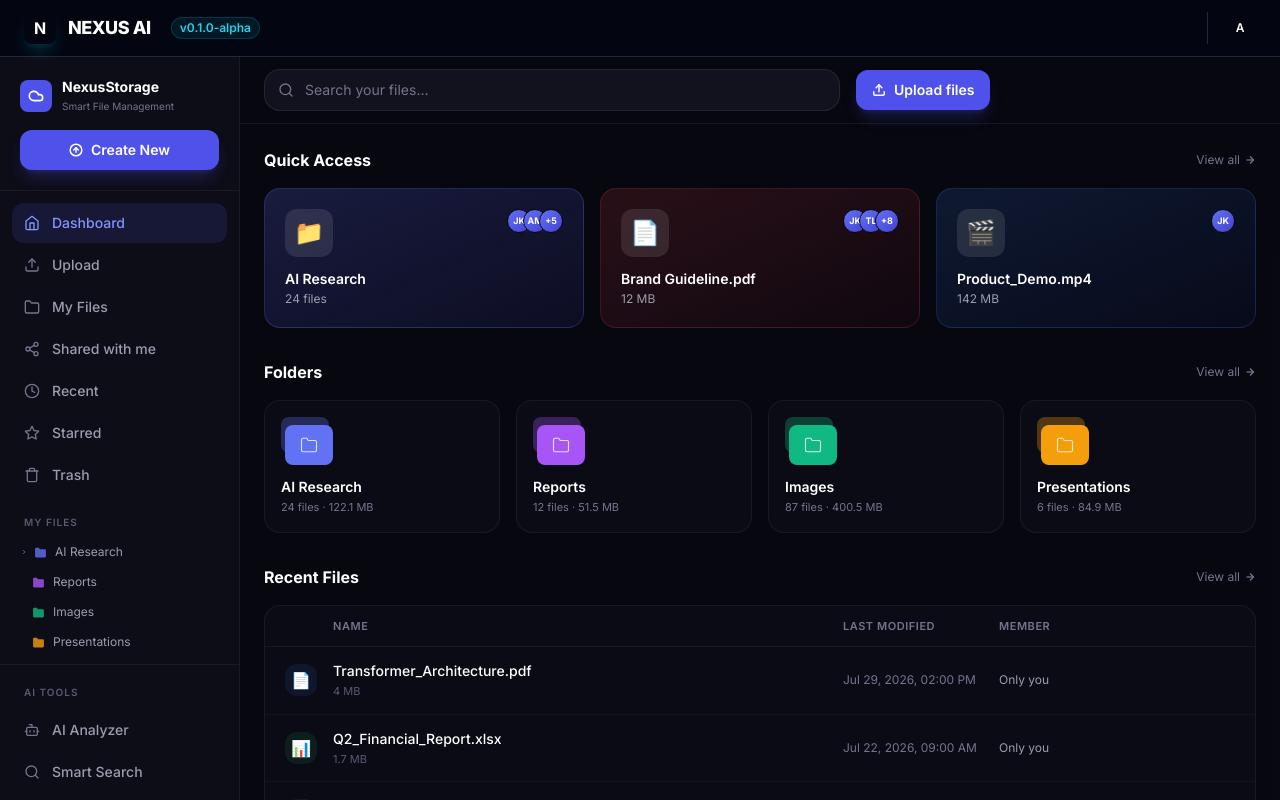
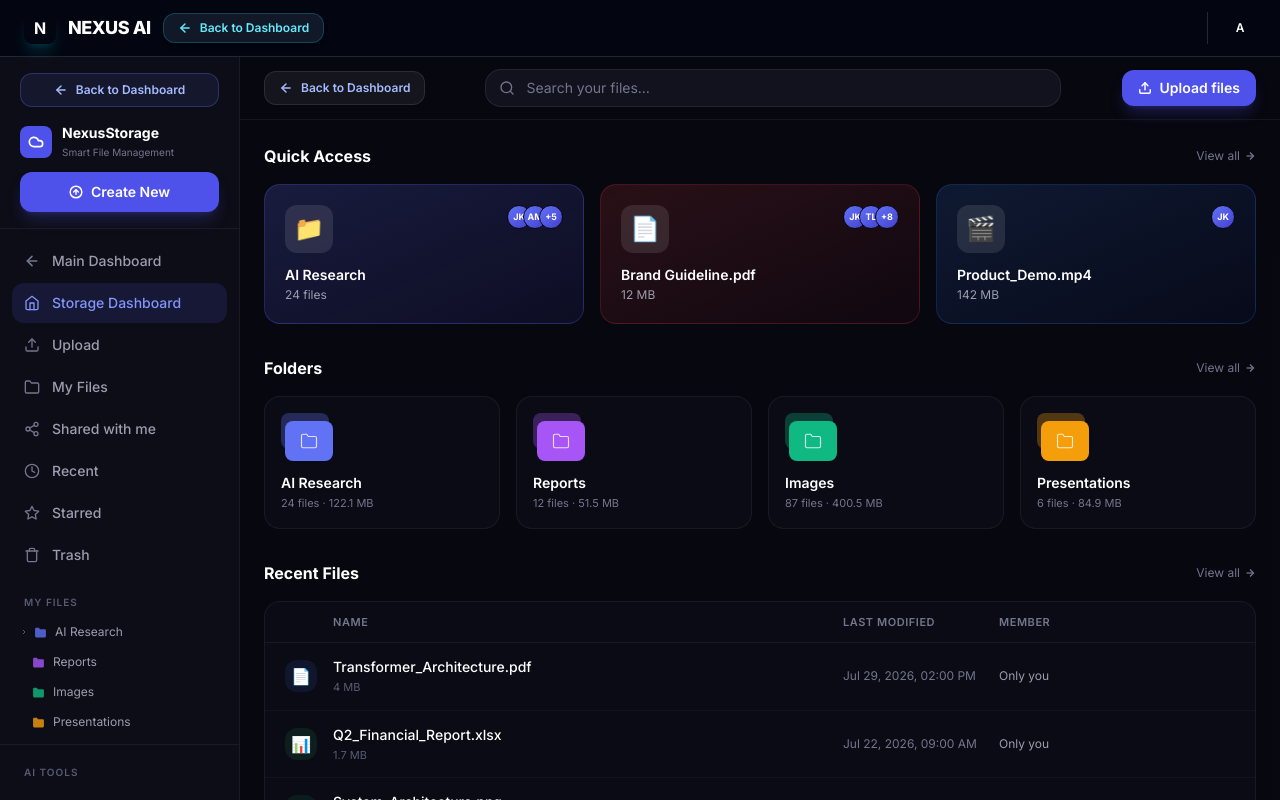
Before and after one commit to Jaswant-Karun/nexus-ai, a Next.js app in the folder apps/web/: page /storage in a window 1280 px wide. Shown: the top 800 px of the page. Built offline with nearby package versions, Linux system fonts and the light colour scheme.

Commit message:
Set Back Option and Fixed Errors

```diff
--- a/apps/web/app/storage/page.tsx
+++ b/apps/web/app/storage/page.tsx
@@ -12,17 +12,28 @@ import { cn } from "@/lib/utils";
 function TopBar() {
   const [query, setQuery] = useState("");
   return (
-    <div className="sticky top-0 z-20 flex items-center gap-4 border-b border-white/[0.06] bg-dark-950/95 backdrop-blur-sm px-6 py-3">
+    <div className="sticky top-0 z-20 flex items-center justify-between gap-4 border-b border-white/[0.06] bg-dark-950/95 backdrop-blur-sm px-6 py-3">
+      <Link
+        href="/dashboard"
+        className="flex items-center gap-2 rounded-xl bg-white/[0.06] hover:bg-white/[0.12] border border-white/10 px-3.5 py-2 text-xs font-semibold text-brand-300 hover:text-white transition-all shadow-sm group shrink-0"
+      >
+        <svg width={14} height={14} viewBox="0 0 24 24" fill="none" stroke="currentColor" strokeWidth={2.5} strokeLinecap="round" strokeLinejoin="round" className="transition-transform group-hover:-translate-x-0.5">
+          <path d="M19 12H5"/><path d="M12 19l-7-7 7-7"/>
+        </svg>
+        <span>Back to Dashboard</span>
+      </Link>
+
       <div className="relative flex-1 max-w-xl">
         <svg className="absolute left-3.5 top-1/2 -translate-y-1/2 text-dark-400" width={16} height={16} viewBox="0 0 24 24" fill="none" stroke="currentColor" strokeWidth={2} strokeLinecap="round" strokeLinejoin="round">
           <circle cx="11" cy="11" r="8"/><path d="m21 21-4.3-4.3"/>
         </svg>
         <input value={query} onChange={(e) => setQuery(e.target.value)}
           placeholder="Search your files…"
-          className="w-full rounded-2xl border border-white/[0.08] bg-dark-800/60 py-2.5 pl-10 pr-4 text-sm text-white placeholder:text-dark-400 focus:border-brand-500/60 focus:outline-none focus:ring-1 focus:ring-brand-500/20 transition" />
+          className="w-full rounded-2xl border border-white/[0.08] bg-dark-800/60 py-2 pl-10 pr-4 text-sm text-white placeholder:text-dark-400 focus:border-brand-500/60 focus:outline-none focus:ring-1 focus:ring-brand-500/20 transition" />
       </div>
+
       <Link href="/storage/upload"
-        className="flex items-center gap-2 rounded-xl bg-brand-600 hover:bg-brand-500 px-4 py-2.5 text-sm font-semibold text-white shadow-lg shadow-brand-600/25 transition-all">
+        className="flex items-center gap-2 rounded-xl bg-brand-600 hover:bg-brand-500 px-4 py-2 text-sm font-semibold text-white shadow-lg shadow-brand-600/25 transition-all shrink-0">
         <svg width={14} height={14} viewBox="0 0 24 24" fill="none" stroke="currentColor" strokeWidth={2.5} strokeLinecap="round" strokeLinejoin="round">
           <path d="M21 15v4a2 2 0 0 1-2 2H5a2 2 0 0 1-2-2v-4"/><polyline points="17 8 12 3 7 8"/><line x1="12" y1="3" x2="12" y2="15"/>
         </svg>
--- a/apps/web/components/layout/AppNavbar.tsx
+++ b/apps/web/components/layout/AppNavbar.tsx
@@ -15,9 +15,17 @@ function getInitials(name: string) {
 
 interface AppNavbarProps {
   brandName?: string;
+  showBackButton?: boolean;
+  backHref?: string;
+  backLabel?: string;
 }
 
-export function AppNavbar({ brandName = "NEXUS AI" }: AppNavbarProps) {
+export function AppNavbar({
+  brandName = "NEXUS AI",
+  showBackButton = false,
+  backHref = "/dashboard",
+  backLabel = "Back to Dashboard",
+}: AppNavbarProps) {
   const { user, loading, logout } = useAuth();
   const [menuOpen, setMenuOpen]   = useState(false);
   const menuRef = useRef<HTMLDivElement>(null);
@@ -26,7 +34,8 @@ export function AppNavbar({ brandName = "NEXUS AI" }: AppNavbarProps) {
 
   return (
     <header className="sticky top-0 z-40 flex h-14 items-center justify-between border-b border-white/[0.06] bg-dark-950/90 backdrop-blur-xl px-5">
-      {/* Brand */}
+      {/* Brand & Back Button */}
+      <div className="flex items-center gap-3">
         <Link href="/dashboard" className="flex items-center gap-2 group">
           <div className="flex h-7 w-7 items-center justify-center rounded-lg bg-brand-600 shadow-lg shadow-brand-600/40 transition-shadow group-hover:shadow-brand-500/60">
             <ZapIcon size={13} className="text-white" />
@@ -38,6 +47,19 @@ export function AppNavbar({ brandName = "NEXUS AI" }: AppNavbarProps) {
             )}
           </span>
         </Link>
+
+        {showBackButton && (
+          <Link
+            href={backHref}
+            className="flex items-center gap-1.5 rounded-xl border border-white/10 bg-white/5 hover:bg-white/10 px-3 py-1 text-xs font-semibold text-brand-300 hover:text-white transition-colors"
+          >
+            <svg width={13} height={13} viewBox="0 0 24 24" fill="none" stroke="currentColor" strokeWidth={2.5} strokeLinecap="round" strokeLinejoin="round">
+              <path d="M19 12H5"/><path d="M12 19l-7-7 7-7"/>
+            </svg>
+            <span>{backLabel}</span>
+          </Link>
+        )}
+      </div>
 
       {/* Right side */}
       <div className="flex items-center gap-2">
--- a/apps/web/components/navbar/AppNavbar.tsx
+++ b/apps/web/components/navbar/AppNavbar.tsx
@@ -12,6 +12,9 @@ interface AppNavbarProps {
   userAvatar?: string;
   notificationCount?: number;
   onSearch?: (query: string) => void;
+  showBackButton?: boolean;
+  backHref?: string;
+  backLabel?: string;
   className?: string;
 }
 
@@ -28,6 +31,9 @@ export function AppNavbar({
   userName = "Admin User",
   userEmail = "admin@nexus.ai",
   notificationCount = 0,
+  showBackButton = false,
+  backHref = "/dashboard",
+  backLabel = "Back to Dashboard",
   className,
 }: AppNavbarProps) {
   const [searchValue, setSearchValue] = useState("");
@@ -41,7 +47,8 @@ export function AppNavbar({
         className
       )}
     >
-      {/* Brand */}
+      {/* Brand & Back Button */}
+      <div className="flex items-center gap-3">
         <Link href="/dashboard" className="flex items-center gap-2 group">
           <div className="flex h-8 w-8 items-center justify-center rounded-lg bg-brand-600 shadow-lg shadow-brand-600/40 transition-shadow group-hover:shadow-brand-500/60">
             <ZapIcon size={15} className="text-white" />
@@ -51,6 +58,19 @@ export function AppNavbar({
             <span className="text-brand-400"> AI</span>
           </span>
         </Link>
+
+        {showBackButton && (
+          <Link
+            href={backHref}
+            className="flex items-center gap-1.5 rounded-xl border border-brand-500/30 bg-brand-500/10 hover:bg-brand-500/20 px-3 py-1.5 text-xs font-semibold text-brand-300 hover:text-white transition-colors"
+          >
+            <svg width={14} height={14} viewBox="0 0 24 24" fill="none" stroke="currentColor" strokeWidth={2.5} strokeLinecap="round" strokeLinejoin="round">
+              <path d="M19 12H5"/><path d="M12 19l-7-7 7-7"/>
+            </svg>
+            <span>{backLabel}</span>
+          </Link>
+        )}
+      </div>
 
       {/* Search */}
       <div className="relative hidden max-w-sm flex-1 mx-8 md:flex items-center">
--- a/apps/web/components/storage/StorageSidebar.tsx
+++ b/apps/web/components/storage/StorageSidebar.tsx
@@ -29,8 +29,17 @@ function BotIcon()     { return <svg width={16} height={16} viewBox="0 0 24 24"
 function SearchIcon()  { return <svg width={16} height={16} viewBox="0 0 24 24" fill="none" stroke="currentColor" strokeWidth={2} strokeLinecap="round" strokeLinejoin="round"><circle cx="11" cy="11" r="8"/><path d="m21 21-4.3-4.3"/></svg>; }
 function SettingsIcon(){ return <svg width={16} height={16} viewBox="0 0 24 24" fill="none" stroke="currentColor" strokeWidth={2} strokeLinecap="round" strokeLinejoin="round"><circle cx="12" cy="12" r="3"/><path d="M19.4 15a1.65 1.65 0 0 0 .33 1.82l.06.06a2 2 0 0 1-2.83 2.83l-.06-.06a1.65 1.65 0 0 0-1.82-.33 1.65 1.65 0 0 0-1 1.51V21a2 2 0 0 1-4 0v-.09A1.65 1.65 0 0 0 9 19.4a1.65 1.65 0 0 0-1.82.33l-.06.06a2 2 0 0 1-2.83-2.83l.06-.06A1.65 1.65 0 0 0 4.68 15a1.65 1.65 0 0 0-1.51-1H3a2 2 0 0 1 0-4h.09A1.65 1.65 0 0 0 4.6 9a1.65 1.65 0 0 0-.33-1.82l-.06-.06a2 2 0 0 1 2.83-2.83l.06.06A1.65 1.65 0 0 0 9 4.68a1.65 1.65 0 0 0 1-1.51V3a2 2 0 0 1 4 0v.09a1.65 1.65 0 0 0 1 1.51 1.65 1.65 0 0 0 1.82-.33l.06-.06a2 2 0 0 1 2.83 2.83l-.06.06A1.65 1.65 0 0 0 19.4 9a1.65 1.65 0 0 0 1.51 1H21a2 2 0 0 1 0 4h-.09a1.65 1.65 0 0 0-1.51 1z"/></svg>; }
 
+function BackArrowIcon() {
+  return (
+    <svg width={16} height={16} viewBox="0 0 24 24" fill="none" stroke="currentColor" strokeWidth={2.5} strokeLinecap="round" strokeLinejoin="round">
+      <path d="M19 12H5"/><path d="M12 19l-7-7 7-7"/>
+    </svg>
+  );
+}
+
 const TOP_NAV: SidebarSection[] = [
-  { id: "overview",  label: "Dashboard",       href: "/storage",          icon: <HomeIcon /> },
+  { id: "main-dashboard", label: "Main Dashboard",  href: "/dashboard",        icon: <BackArrowIcon /> },
+  { id: "overview",  label: "Storage Dashboard",href: "/storage",          icon: <HomeIcon /> },
   { id: "upload",    label: "Upload",           href: "/storage/upload",   icon: <UploadIcon /> },
   { id: "files",     label: "My Files",         href: "/storage/files",    icon: <FolderIcon /> },
   { id: "shared",    label: "Shared with me",   href: "/storage/shared",   icon: <ShareIcon /> },
@@ -104,9 +113,18 @@ export function StorageSidebar({ className }: { className?: string }) {
       "flex flex-col w-60 shrink-0 h-full border-r border-white/[0.06] bg-dark-900/80 backdrop-blur-sm overflow-y-auto",
       className
     )}>
-      {/* Logo */}
-      <div className="px-5 py-5 border-b border-white/[0.06]">
-        <div className="flex items-center gap-2.5">
+      {/* Back to Dashboard & Logo */}
+      <div className="px-5 py-4 border-b border-white/[0.06] space-y-3">
+        <Link
+          href="/dashboard"
+          className="flex items-center justify-center gap-2 rounded-xl bg-brand-500/10 hover:bg-brand-500/20 border border-brand-500/30 px-3 py-2 text-xs font-semibold text-brand-300 hover:text-white transition-all shadow-sm group"
+        >
+          <svg width={14} height={14} viewBox="0 0 24 24" fill="none" stroke="currentColor" strokeWidth={2.5} strokeLinecap="round" strokeLinejoin="round" className="transition-transform group-hover:-translate-x-0.5">
+            <path d="M19 12H5"/><path d="M12 19l-7-7 7-7"/>
+          </svg>
+          <span>Back to Dashboard</span>
+        </Link>
+        <div className="flex items-center gap-2.5 pt-1">
           <div className="h-8 w-8 rounded-lg bg-brand-600 flex items-center justify-center">
             <svg width={16} height={16} viewBox="0 0 24 24" fill="none" stroke="white" strokeWidth={2.5} strokeLinecap="round" strokeLinejoin="round">
               <path d="M17.5 19H9a7 7 0 1 1 6.71-9h1.79a4.5 4.5 0 1 1 0 9Z"/>
@@ -118,7 +136,7 @@ export function StorageSidebar({ className }: { className?: string }) {
           </div>
         </div>
         <Link href="/storage/upload"
-          className="mt-4 flex items-center justify-center gap-2 w-full rounded-xl bg-brand-600 hover:bg-brand-500 py-2.5 text-sm font-semibold text-white transition-colors shadow-lg shadow-brand-600/25">
+          className="flex items-center justify-center gap-2 w-full rounded-xl bg-brand-600 hover:bg-brand-500 py-2.5 text-sm font-semibold text-white transition-colors shadow-lg shadow-brand-600/25">
           <svg width={14} height={14} viewBox="0 0 24 24" fill="none" stroke="currentColor" strokeWidth={2.5} strokeLinecap="round" strokeLinejoin="round">
             <circle cx="12" cy="12" r="10"/><path d="M12 8v8"/><path d="m8 12 4-4 4 4"/>
           </svg>
--- a/packages/ui/navbar/NavBar.tsx
+++ b/packages/ui/navbar/NavBar.tsx
@@ -5,23 +5,70 @@ export interface NavBarProps {
   userAvatar?: string;
   userName?: string;
   actions?: any;
+  showBackButton?: boolean;
+  backHref?: string;
+  backLabel?: string;
+  onBack?: () => void;
 }
 
 export function NavBar({
   brandName = "NEXUS AI",
   userName = "Alex Morgan",
   actions,
+  showBackButton = true,
+  backHref = "/dashboard",
+  backLabel = "Back to Dashboard",
+  onBack,
 }: NavBarProps) {
+  const handleBack = (e: React.MouseEvent) => {
+    if (onBack) {
+      e.preventDefault();
+      onBack();
+    }
+  };
+
   return (
     <header className="sticky top-0 z-40 w-full border-b border-gray-800 bg-gray-950/80 backdrop-blur-md px-6 py-3 flex items-center justify-between">
       <div className="flex items-center gap-3">
-        <div className="w-8 h-8 rounded-lg bg-gradient-to-tr from-cyan-500 via-indigo-500 to-purple-600 flex items-center justify-center font-bold text-white shadow-lg shadow-cyan-500/20">
-          N
-        </div>
-        <span className="font-extrabold tracking-tight text-white text-lg">{brandName}</span>
-        <span className="ml-2 px-2 py-0.5 text-xs font-semibold rounded-full bg-cyan-500/10 text-cyan-400 border border-cyan-500/20">
+        {/* Clickable Brand */}
+        <a
+          href={backHref}
+          onClick={handleBack}
+          className="flex items-center gap-3 group transition-opacity hover:opacity-90"
+        >
+          <div className="w-8 h-8 rounded-lg bg-gradient-to-tr from-cyan-500 via-indigo-500 to-purple-600 flex items-center justify-center font-bold text-white shadow-lg shadow-cyan-500/20 group-hover:shadow-cyan-500/40 transition-shadow">
+            N
+          </div>
+          <span className="font-extrabold tracking-tight text-white text-lg">{brandName}</span>
+        </a>
+
+        <span className="ml-1 px-2 py-0.5 text-xs font-semibold rounded-full bg-cyan-500/10 text-cyan-400 border border-cyan-500/20 hidden sm:inline-block">
           v0.1.0-alpha
         </span>
+
+        {/* Dedicated Back Button */}
+        {showBackButton && (
+          <a
+            href={backHref}
+            onClick={handleBack}
+            className="ml-3 flex items-center gap-2 rounded-xl bg-gray-900 hover:bg-gray-800 border border-cyan-500/30 px-3.5 py-1.5 text-xs font-semibold text-cyan-300 hover:text-white shadow-md transition-all hover:border-cyan-500/60"
+          >
+            <svg
+              width={14}
+              height={14}
+              viewBox="0 0 24 24"
+              fill="none"
+              stroke="currentColor"
+              strokeWidth={2.5}
+              strokeLinecap="round"
+              strokeLinejoin="round"
+            >
+              <path d="M19 12H5" />
+              <path d="M12 19l-7-7 7-7" />
+            </svg>
+            <span>{backLabel}</span>
+          </a>
+        )}
       </div>
 
       <div className="flex items-center gap-4">
--- a/packages/ui/tsconfig.json
+++ b/packages/ui/tsconfig.json
@@ -2,7 +2,7 @@
   "extends": "../../tsconfig.base.json",
   "compilerOptions": {
     "jsx": "react-jsx",
-    "ignoreDeprecations": "6.0",
+    "ignoreDeprecations": "5.0",
     "noEmit": true
   },
   "include": ["../../global.d.ts", "**/*.ts", "**/*.tsx"],
```
Also changed, not shown: apps/web/components/storage/UploadDropzone.tsx (+58 -22 lines), 1 other file (tests, documents, lock files or other folders). Lines whose indentation alone changed are shown as unchanged.
